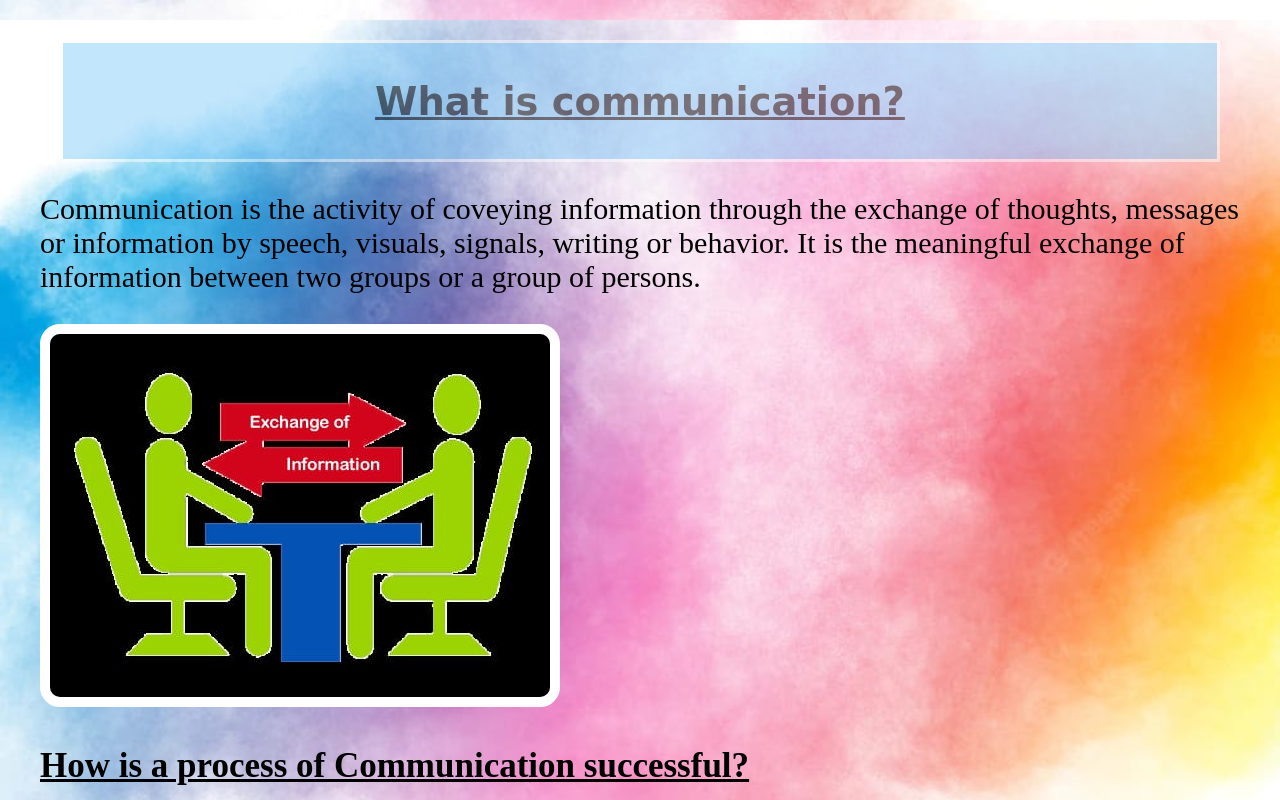
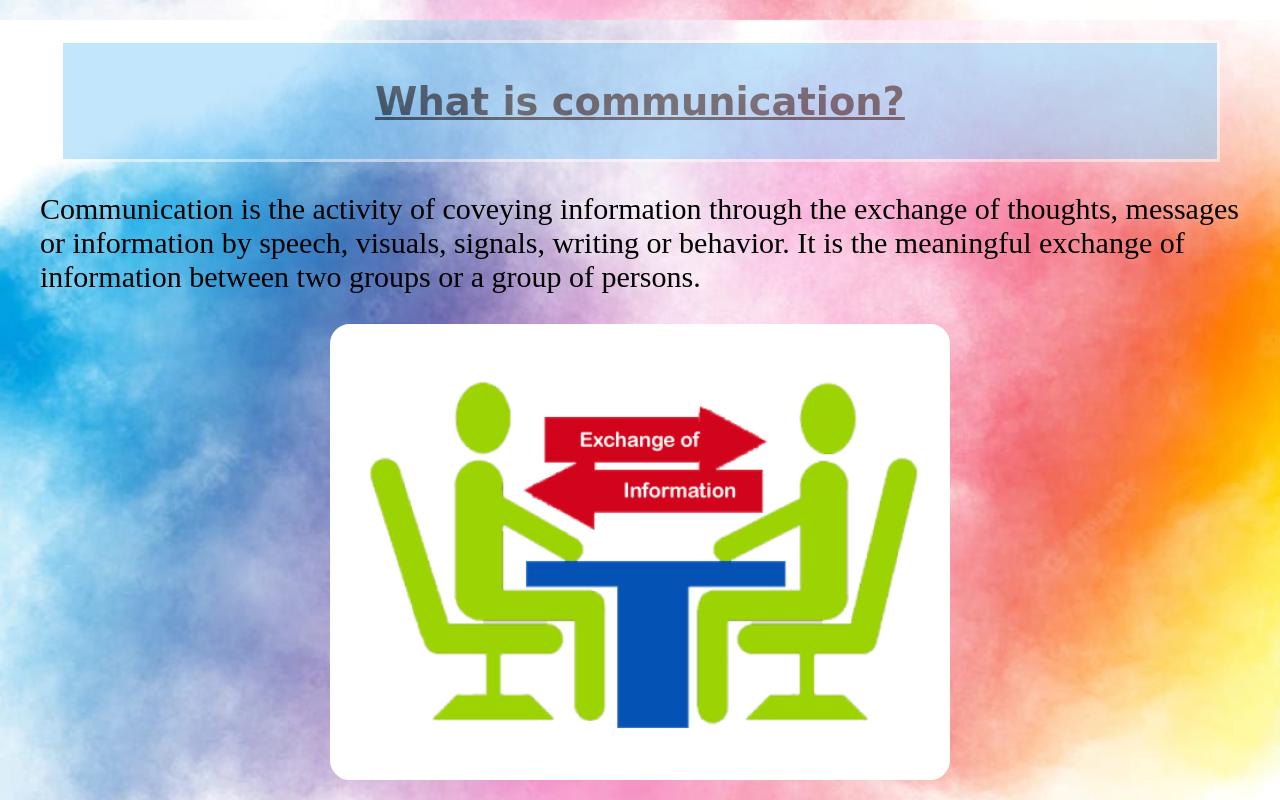
Before and after one commit to Heet06/Communication-Skills, a plain HTML site: page Communication.html in a window 1280 px wide. Shown: the top 800 px of the page. Drawn offline with Linux system fonts and the light colour scheme.

Commit message:
modified images

```diff
--- a/Communication.html
+++ b/Communication.html
@@ -18,7 +18,7 @@
             group of persons.
         </p>
 
-        <img class="visual" src="images/Communication.jpeg" alt="Communication">
+        <img class="visual" src="images/communication.png" alt="Communication">
 
         <p class="type">
             <b><u>How is a process of Communication successful?</u></b>
--- a/styles.css
+++ b/styles.css
@@ -134,8 +134,13 @@ h1{
 }
 
 .visual{
+    background-color: white;
+    display: block;
     border: 10px solid white;
     border-radius: 20px;
+    width: 50%;
+    margin-left: auto;
+    margin-right: auto;
 }
 
 body {
```
Also changed, not shown: images/communication.png (added).
